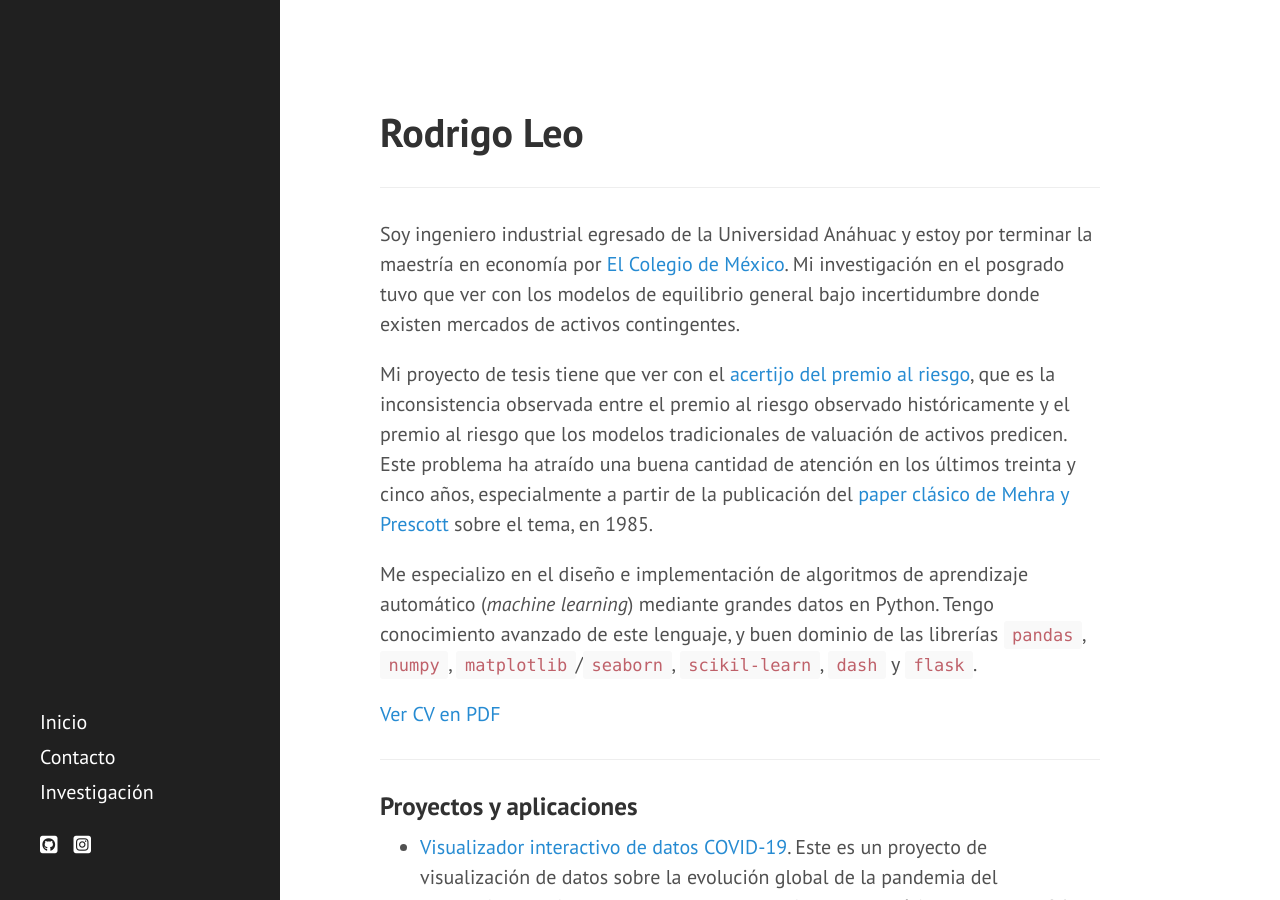
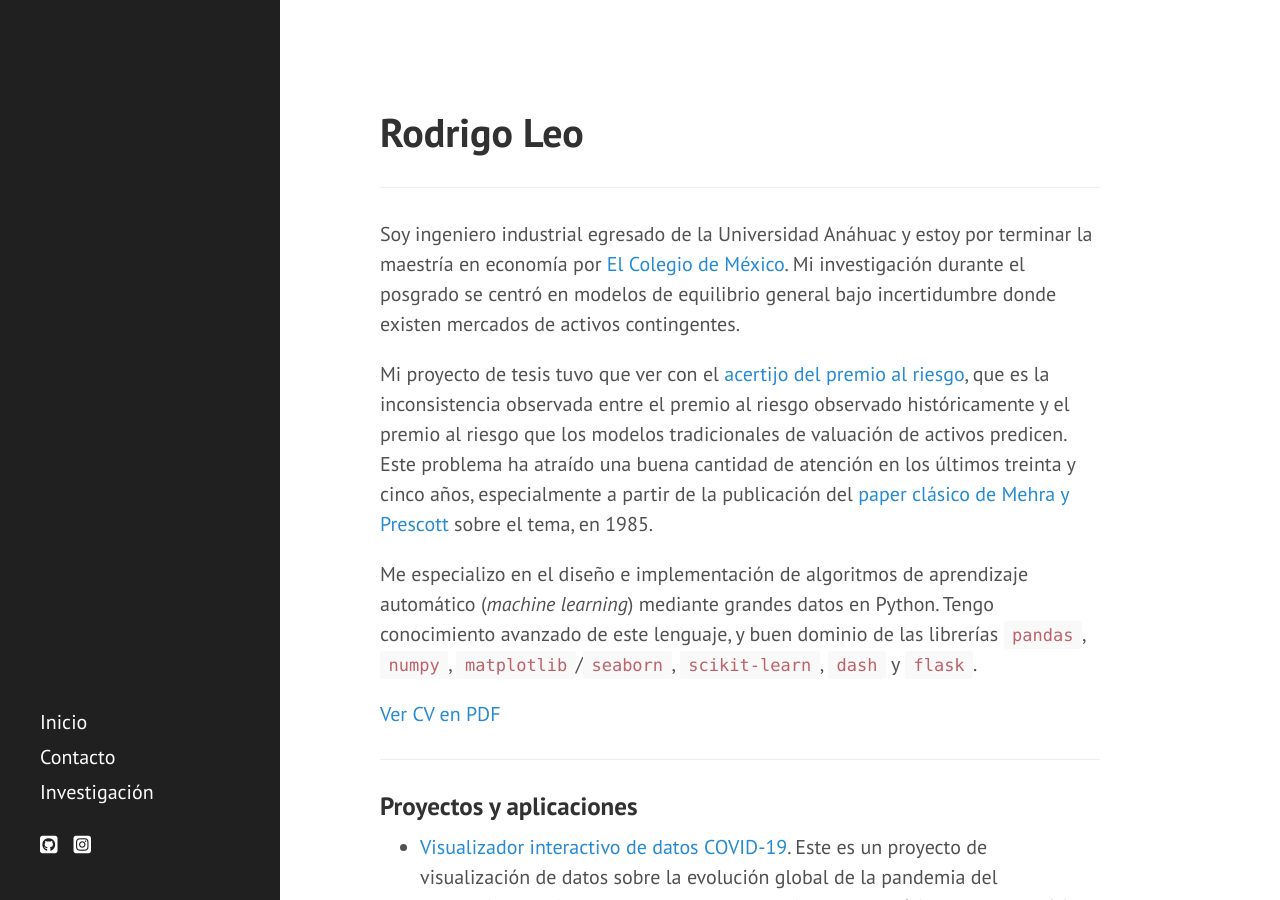
Before and after one commit to r-leo/r-leo.github.io, a Jekyll site: the page built from index.md, in a window 1280 px wide and 900 px high. Built offline with Jekyll 4.4.1, drawn with Linux system fonts in a browser that asks for light colours; nearby versions of some CDN libraries.

Commit message:
Corrección de errores

```diff
--- a/index.md
+++ b/index.md
@@ -7,11 +7,11 @@ title: ''
 
 ---
 
-Soy ingeniero industrial egresado de la Universidad Anáhuac y estoy por terminar la maestría en economía por [El Colegio de México](https://www.colmex.mx). Mi investigación en el posgrado tuvo que ver con los modelos de equilibrio general bajo incertidumbre donde existen mercados de activos contingentes.
+Soy ingeniero industrial egresado de la Universidad Anáhuac y estoy por terminar la maestría en economía por [El Colegio de México](https://www.colmex.mx). Mi investigación durante el posgrado se centró en modelos de equilibrio general bajo incertidumbre donde existen mercados de activos contingentes.
 
-Mi proyecto de tesis tiene que ver con el [acertijo del premio al riesgo](https://en.wikipedia.org/wiki/Equity_premium_puzzle), que es la inconsistencia observada entre el premio al riesgo observado históricamente y el premio al riesgo que los modelos tradicionales de valuación de activos predicen. Este problema ha atraído una buena cantidad de atención en los últimos treinta y cinco años, especialmente a partir de la publicación del [paper clásico de Mehra y Prescott](https://doi.org/10.1016/0304-3932(85)90061-3) sobre el tema, en 1985.
+Mi proyecto de tesis tuvo que ver con el [acertijo del premio al riesgo](https://en.wikipedia.org/wiki/Equity_premium_puzzle), que es la inconsistencia observada entre el premio al riesgo observado históricamente y el premio al riesgo que los modelos tradicionales de valuación de activos predicen. Este problema ha atraído una buena cantidad de atención en los últimos treinta y cinco años, especialmente a partir de la publicación del [paper clásico de Mehra y Prescott](https://doi.org/10.1016/0304-3932(85)90061-3) sobre el tema, en 1985.
 
-Me especializo en el diseño e implementación de algoritmos de aprendizaje automático (*machine learning*) mediante grandes datos en Python. Tengo conocimiento avanzado de este lenguaje, y buen dominio de las librerías `pandas`, `numpy`, `matplotlib`/`seaborn`, `scikil-learn`, `dash` y `flask`.
+Me especializo en el diseño e implementación de algoritmos de aprendizaje automático (*machine learning*) mediante grandes datos en Python. Tengo conocimiento avanzado de este lenguaje, y buen dominio de las librerías `pandas`, `numpy`, `matplotlib`/`seaborn`, `scikit-learn`, `dash` y `flask`.
 
 [Ver CV en PDF](/static/cv_rleo_pub.pdf)
 
```
Also changed, not shown: investigacion.md (+3 -3 lines).
